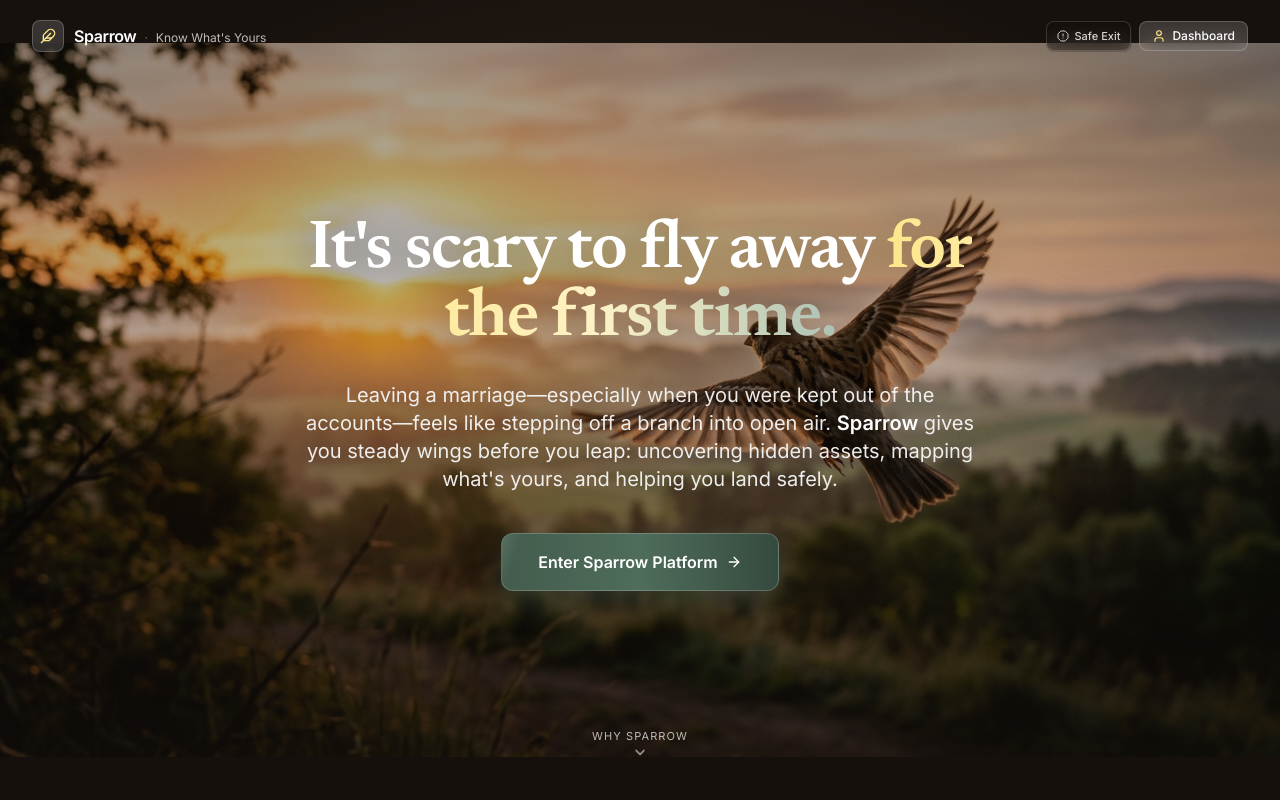
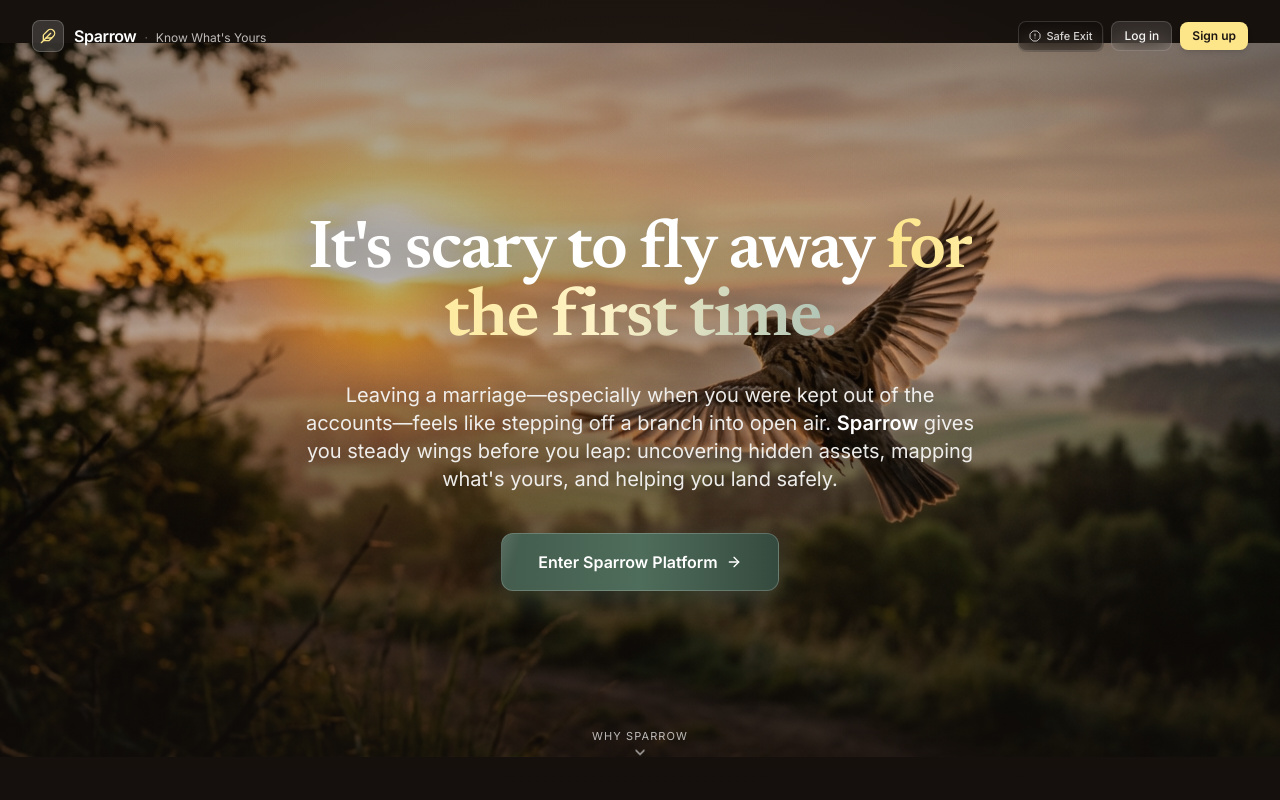
Before and after one commit to dzymachine/sparrow, a React (Vite) app in the folder client/: page / in a window 1280 px wide. Shown: the top 800 px of the page. Built offline with nearby package versions, Linux system fonts and the light colour scheme; no server answers; the database is empty; sample sign-in values are in the browser's storage.

Commit message:
fix(auth): always show Log in / Sign up on landing top-right and enforce auth step before dashboard

```diff
--- a/client/src/pages/AuthPage.jsx
+++ b/client/src/pages/AuthPage.jsx
@@ -23,12 +23,6 @@ export default function AuthPage() {
   useEffect(() => {
     setIsSignUp(searchParams.get('mode') === 'signup');
   }, [searchParams]);
-
-  useEffect(() => {
-    if (currentUser && !submitted) {
-      navigate('/dashboard');
-    }
-  }, [currentUser, submitted, navigate]);
 
   const handleSubmit = async (e) => {
     e.preventDefault();
--- a/client/src/pages/LandingPage.jsx
+++ b/client/src/pages/LandingPage.jsx
@@ -10,9 +10,7 @@ import {
   ChevronDown,
   Feather,
   AlertOctagon,
-  User,
 } from 'lucide-react';
-import { useAuth } from '../context/AuthContext';
 import { useSmoothNavigate } from '../context/TransitionContext';
 import {
   VideoBackground,
@@ -22,11 +20,10 @@ import {
 } from '../components/LandingEffects';
 
 export default function LandingPage() {
-  const { currentUser } = useAuth();
   const smoothNavigate = useSmoothNavigate();
 
   const handleEnterPlatform = () => {
-    smoothNavigate(currentUser ? '/dashboard' : '/auth?mode=signup');
+    smoothNavigate('/auth?mode=login');
   };
 
   const handleSmoothLink = (e, to) => {
@@ -77,17 +74,6 @@ export default function LandingPage() {
               <span>Safe Exit</span>
             </button>
 
-            {currentUser ? (
-              <Link
-                to="/dashboard"
-                onClick={(e) => handleSmoothLink(e, '/dashboard')}
-                className="inline-flex items-center gap-1.5 text-xs font-medium text-white bg-white/15 hover:bg-white/25 backdrop-blur-md border border-white/20 px-3 py-1.5 rounded-lg transition"
-              >
-                <User className="w-3.5 h-3.5 text-amber-200" />
-                <span>Dashboard</span>
-              </Link>
-            ) : (
-              <>
             <Link
               to="/auth?mode=login"
               onClick={(e) => handleSmoothLink(e, '/auth?mode=login')}
@@ -102,8 +88,6 @@ export default function LandingPage() {
             >
               Sign up
             </Link>
-              </>
-            )}
           </div>
         </div>
       </header>
```
Lines whose indentation alone changed are shown as unchanged.
